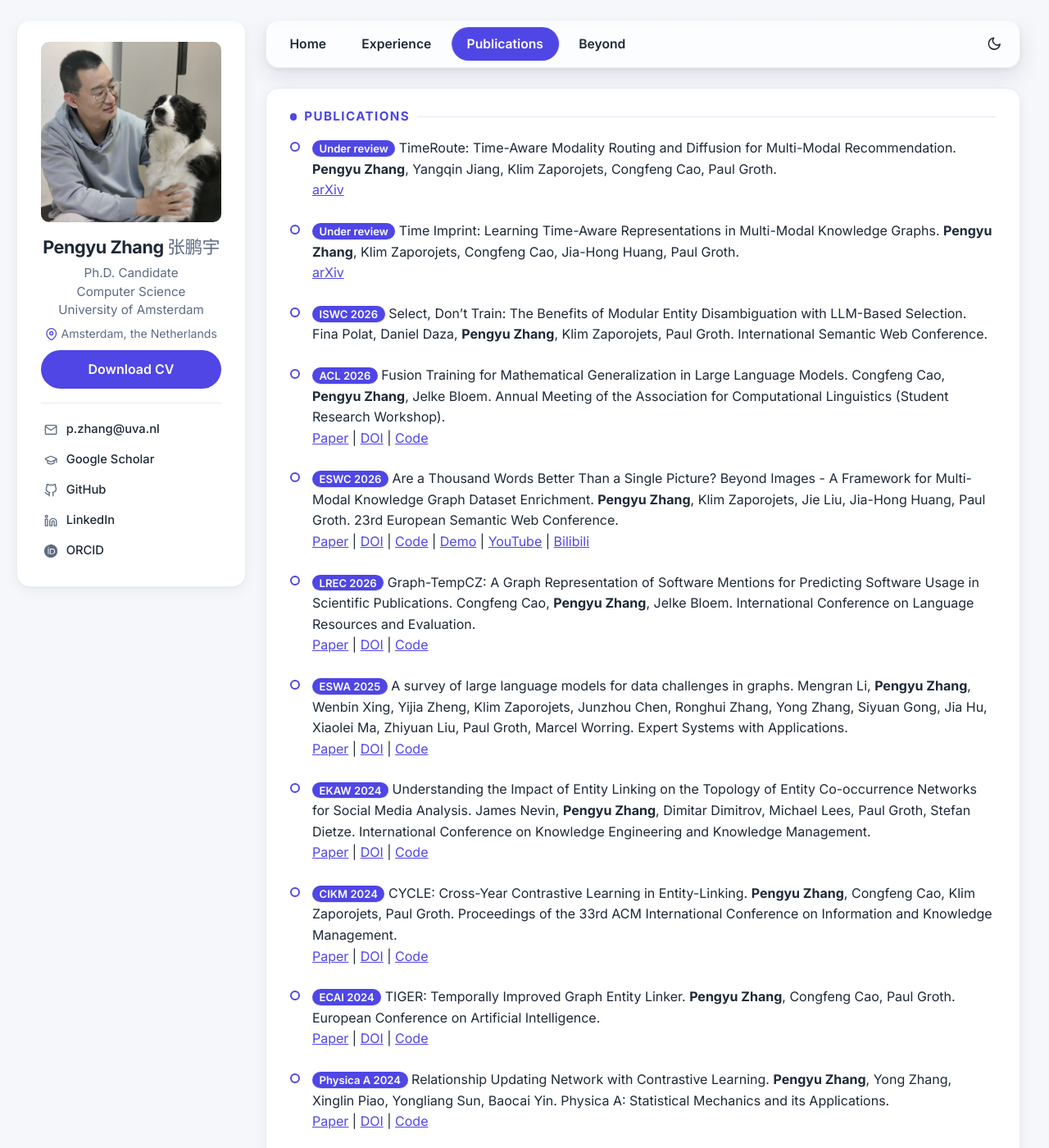
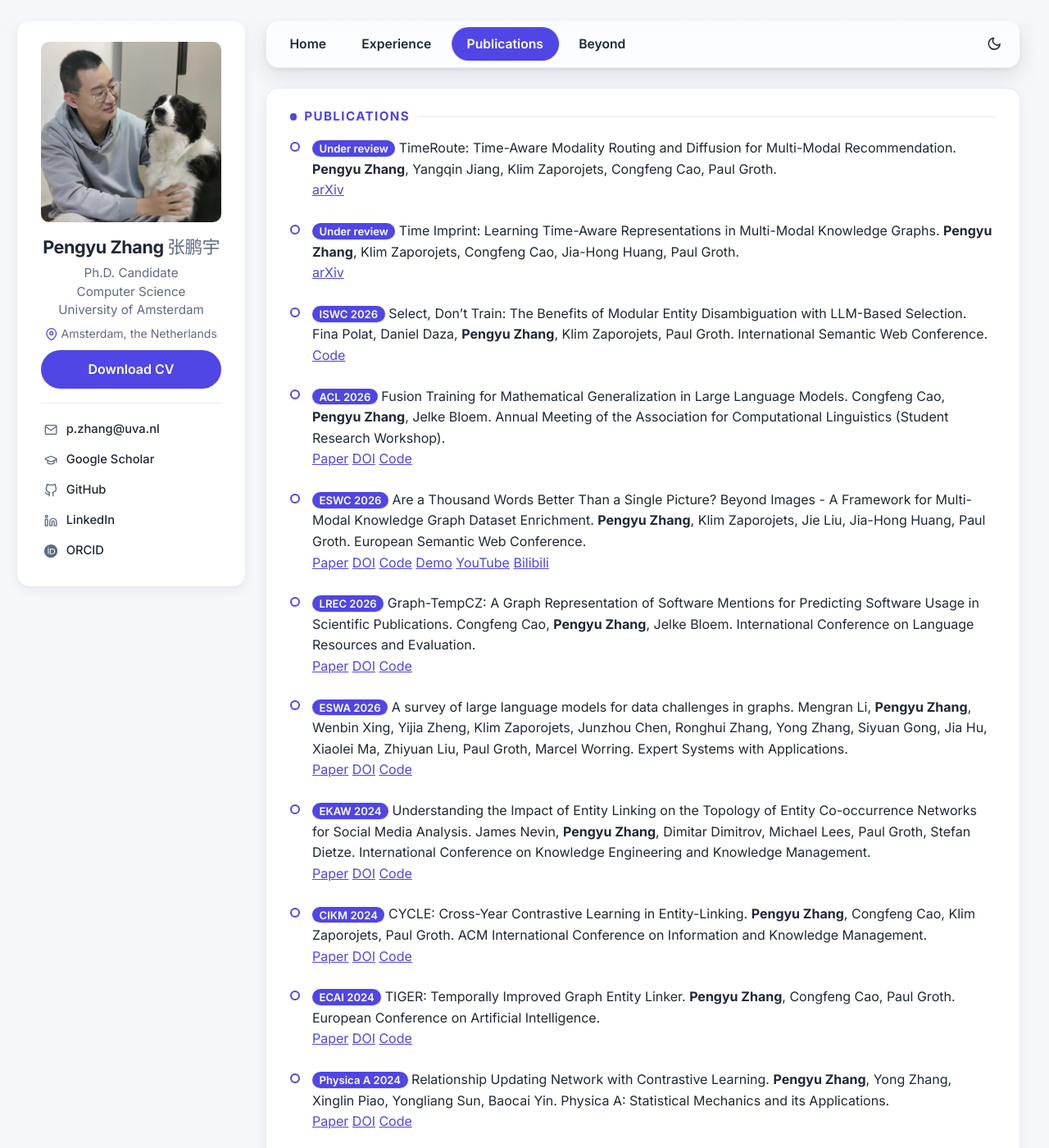
Before and after one commit to pengyu-zhang/pengyu-zhang.github.io, a Jekyll site: the page built from _pages/publications.md, in a window 1280 px wide and 1400 px high. Shown: the whole window at 82% size. Built offline with Jekyll 4.4.1, drawn with Linux system fonts in a browser that asks for light colours; some of the changed text lies outside the part shown.

Commit message:
Refresh site copy: About, Education, Publications, News
- About Me rewritten as a short final-year statement (two questions the
  research answers, numbers demoted to a single supporting sentence)
- Education: expected 2027
- Publications: titles carry the weight, authors/venue as muted meta,
  compact link rows; ESWA volume year 2026; RAISED code link for the
  ISWC 2026 paper; venue names without ordinals
- News: TimeRoute and Time Imprint arXiv items; colons after date pills
  dropped
- Meta descriptions updated to match

Co-Authored-By: Claude Fable 5.1 <noreply@anthropic.com>

```diff
--- a/_includes/news-items.md
+++ b/_includes/news-items.md
@@ -1,20 +1,22 @@
-- *2026.07*: 🎉 *Select, Don't Train* was accepted at **ISWC 2026**.
-- *2026.07*: 🎤 Presented *Fusion Training for Mathematical Generalization in Large Language Models* at **ACL 2026** in San Diego.
-- *2026.05*: A great week in Dubrovnik presenting *Beyond Images* at **ESWC 2026**.
-- *2026.05*: Presented *Graph-TempCZ* at **LREC 2026** in Palma de Mallorca, lots of good chats on software mentions in the literature.
-- *2026.04*: 🎉 *Fusion Training for Mathematical Generalization in Large Language Models* is in at the **ACL 2026** Student Research Workshop!
-- *2026.02*: 🎉 *Beyond Images* was accepted at **ESWC 2026**, thanks to everyone who made it happen.
+- *2026.08* 📄 *TimeRoute* is on arXiv: per-user modality routing and time-conditioned diffusion for multi-modal recommendation.
+- *2026.07* 🎉 *Select, Don't Train* was accepted at **ISWC 2026**.
+- *2026.07* 📄 *Time Imprint* is on arXiv: time as an entity-level modality in multi-modal knowledge graphs.
+- *2026.07* 🎤 Presented *Fusion Training for Mathematical Generalization in Large Language Models* at **ACL 2026** in San Diego.
+- *2026.05* A great week in Dubrovnik presenting *Beyond Images* at **ESWC 2026**.
+- *2026.05* Presented *Graph-TempCZ* at **LREC 2026** in Palma de Mallorca, lots of good chats on software mentions in the literature.
 <details class="news-more" markdown="1">
 <summary><span class="more-label">More</span><span class="less-label">Less</span></summary>
 
-- *2026.02*: 🎉 *Graph-TempCZ* accepted at **LREC 2026**. Great to see this one land.
-- *2025.09*: 🎉 Our survey on large language models for data challenges in graphs was accepted in **Expert Systems with Applications**.
-- *2024.11*: Presented our work on entity linking and co-occurrence networks at **EKAW 2024**, right here in Amsterdam.
-- *2024.10*: Off to Boise for **CIKM 2024** to present *CYCLE*.
-- *2024.10*: Presented *TIGER* at **ECAI 2024** in Santiago de Compostela.
-- *2024.09*: 🎉 Our paper on entity linking in co-occurrence networks was accepted at **EKAW 2024**.
-- *2024.07*: 🎉 *CYCLE* accepted at **CIKM 2024**!
-- *2024.07*: 🎉 *TIGER* accepted at **ECAI 2024**!
-- *2022.09*: 🚀 Joined **INDElab** at the University of Amsterdam to start my Ph.D. Excited for what's ahead!
+- *2026.04* 🎉 *Fusion Training for Mathematical Generalization in Large Language Models* was accepted at the **ACL 2026** Student Research Workshop!
+- *2026.02* 🎉 *Beyond Images* was accepted at **ESWC 2026**, thanks to everyone who made it happen.
+- *2026.02* 🎉 *Graph-TempCZ* accepted at **LREC 2026**. Great to see this one land.
+- *2025.09* 🎉 Our survey on large language models for data challenges in graphs was accepted in **Expert Systems with Applications**.
+- *2024.11* Presented our work on entity linking and co-occurrence networks at **EKAW 2024**, right here in Amsterdam.
+- *2024.10* Off to Boise for **CIKM 2024** to present *CYCLE*.
+- *2024.10* Presented *TIGER* at **ECAI 2024** in Santiago de Compostela.
+- *2024.09* 🎉 Our paper on entity linking in co-occurrence networks was accepted at **EKAW 2024**.
+- *2024.07* 🎉 *CYCLE* accepted at **CIKM 2024**!
+- *2024.07* 🎉 *TIGER* accepted at **ECAI 2024**!
+- *2022.09* 🚀 Joined **INDElab** at the University of Amsterdam to start my Ph.D. Excited for what's ahead!
 
 </details>
--- a/_pages/includes/pub_short.md
+++ b/_pages/includes/pub_short.md
@@ -1,43 +1,44 @@
 ## Publications
 
-- ``Under review`` TimeRoute: Time-Aware Modality Routing and Diffusion for Multi-Modal Recommendation. **Pengyu Zhang**, Yangqin Jiang, Klim Zaporojets, Congfeng Cao, Paul Groth.
-[arXiv](https://arxiv.org/abs/2608.10983)
+- ``Under review`` <span class="pub-title">TimeRoute: Time-Aware Modality Routing and Diffusion for Multi-Modal Recommendation.</span> <span class="pub-meta">**Pengyu Zhang**, Yangqin Jiang, Klim Zaporojets, Congfeng Cao, Paul Groth.</span>
+<span class="pub-links">[arXiv](https://arxiv.org/abs/2608.10983)</span>
 
-- ``Under review`` Time Imprint: Learning Time-Aware Representations in Multi-Modal Knowledge Graphs. **Pengyu Zhang**, Klim Zaporojets, Congfeng Cao, Jia-Hong Huang, Paul Groth.
-[arXiv](https://arxiv.org/abs/2607.09777)
+- ``Under review`` <span class="pub-title">Time Imprint: Learning Time-Aware Representations in Multi-Modal Knowledge Graphs.</span> <span class="pub-meta">**Pengyu Zhang**, Klim Zaporojets, Congfeng Cao, Jia-Hong Huang, Paul Groth.</span>
+<span class="pub-links">[arXiv](https://arxiv.org/abs/2607.09777)</span>
 
-- ``ISWC 2026`` Select, Don't Train: The Benefits of Modular Entity Disambiguation with LLM-Based Selection. Fina Polat, Daniel Daza, **Pengyu Zhang**, Klim Zaporojets, Paul Groth. International Semantic Web Conference.
+- ``ISWC 2026`` <span class="pub-title">Select, Don't Train: The Benefits of Modular Entity Disambiguation with LLM-Based Selection.</span> <span class="pub-meta">Fina Polat, Daniel Daza, **Pengyu Zhang**, Klim Zaporojets, Paul Groth. International Semantic Web Conference.</span>
+<span class="pub-links">[Code](https://github.com/FinaPolat/RAISED)</span>
 
-- ``ACL 2026`` Fusion Training for Mathematical Generalization in Large Language Models. Congfeng Cao, **Pengyu Zhang**, Jelke Bloem. Annual Meeting of the Association for Computational Linguistics (Student Research Workshop).
-[Paper](/pdf/Fusion_Training.pdf) | [DOI](https://doi.org/10.18653/v1/2026.acl-srw.64) | [Code](https://github.com/caocongfeng/Fusion-Bench)
+- ``ACL 2026`` <span class="pub-title">Fusion Training for Mathematical Generalization in Large Language Models.</span> <span class="pub-meta">Congfeng Cao, **Pengyu Zhang**, Jelke Bloem. Annual Meeting of the Association for Computational Linguistics (Student Research Workshop).</span>
+<span class="pub-links">[Paper](/pdf/Fusion_Training.pdf) [DOI](https://doi.org/10.18653/v1/2026.acl-srw.64) [Code](https://github.com/caocongfeng/Fusion-Bench)</span>
 
-- ``ESWC 2026`` Are a Thousand Words Better Than a Single Picture? Beyond Images - A Framework for Multi-Modal Knowledge Graph Dataset Enrichment. **Pengyu Zhang**, Klim Zaporojets, Jie Liu, Jia-Hong Huang, Paul Groth. 23rd European Semantic Web Conference.
-[Paper](/pdf/Beyond_Images.pdf) | [DOI](https://doi.org/10.1007/978-3-032-25156-5_5) | [Code](https://github.com/pengyu-zhang/Beyond-Images) | [Demo](https://pengyu-zhang.github.io/Beyond-Images/) | [YouTube](https://youtu.be/PHaukQic-N4) | [Bilibili](https://www.bilibili.com/video/BV13445zLEp4)
+- ``ESWC 2026`` <span class="pub-title">Are a Thousand Words Better Than a Single Picture? Beyond Images - A Framework for Multi-Modal Knowledge Graph Dataset Enrichment.</span> <span class="pub-meta">**Pengyu Zhang**, Klim Zaporojets, Jie Liu, Jia-Hong Huang, Paul Groth. European Semantic Web Conference.</span>
+<span class="pub-links">[Paper](/pdf/Beyond_Images.pdf) [DOI](https://doi.org/10.1007/978-3-032-25156-5_5) [Code](https://github.com/pengyu-zhang/Beyond-Images) [Demo](https://pengyu-zhang.github.io/Beyond-Images/) [YouTube](https://youtu.be/PHaukQic-N4) [Bilibili](https://www.bilibili.com/video/BV13445zLEp4)</span>
 
-- ``LREC 2026`` Graph-TempCZ: A Graph Representation of Software Mentions for Predicting Software Usage in Scientific Publications. Congfeng Cao, **Pengyu Zhang**, Jelke Bloem. International Conference on Language Resources and Evaluation.
-[Paper](/pdf/Graph-TempCZ.pdf) | [DOI](https://doi.org/10.63317/2jopizgg4dzo) | [Code](https://github.com/caocongfeng/Graph-TempCZ)
+- ``LREC 2026`` <span class="pub-title">Graph-TempCZ: A Graph Representation of Software Mentions for Predicting Software Usage in Scientific Publications.</span> <span class="pub-meta">Congfeng Cao, **Pengyu Zhang**, Jelke Bloem. International Conference on Language Resources and Evaluation.</span>
+<span class="pub-links">[Paper](/pdf/Graph-TempCZ.pdf) [DOI](https://doi.org/10.63317/2jopizgg4dzo) [Code](https://github.com/caocongfeng/Graph-TempCZ)</span>
 
-- ``ESWA 2025`` A survey of large language models for data challenges in graphs. Mengran Li, **Pengyu Zhang**, Wenbin Xing, Yijia Zheng, Klim Zaporojets, Junzhou Chen, Ronghui Zhang, Yong Zhang, Siyuan Gong, Jia Hu, Xiaolei Ma, Zhiyuan Liu, Paul Groth, Marcel Worring. Expert Systems with Applications.
-[Paper](/pdf/Graph-Learning-Challenges.pdf) | [DOI](https://doi.org/10.1016/j.eswa.2025.129643) | [Code](https://github.com/limengran98/Awesome-Literature-Graph-Learning-Challenges)
+- ``ESWA 2026`` <span class="pub-title">A survey of large language models for data challenges in graphs.</span> <span class="pub-meta">Mengran Li, **Pengyu Zhang**, Wenbin Xing, Yijia Zheng, Klim Zaporojets, Junzhou Chen, Ronghui Zhang, Yong Zhang, Siyuan Gong, Jia Hu, Xiaolei Ma, Zhiyuan Liu, Paul Groth, Marcel Worring. Expert Systems with Applications.</span>
+<span class="pub-links">[Paper](/pdf/Graph-Learning-Challenges.pdf) [DOI](https://doi.org/10.1016/j.eswa.2025.129643) [Code](https://github.com/limengran98/Awesome-Literature-Graph-Learning-Challenges)</span>
 
-- ``EKAW 2024`` Understanding the Impact of Entity Linking on the Topology of Entity Co-occurrence Networks for Social Media Analysis. James Nevin, **Pengyu Zhang**, Dimitar Dimitrov, Michael Lees, Paul Groth, Stefan Dietze. International Conference on Knowledge Engineering and Knowledge Management.
-[Paper](/pdf/Understanding_Entity_Linking.pdf) | [DOI](https://doi.org/10.1007/978-3-031-77792-9_5) | [Code](https://github.com/jim-g-n/Tweet-Linked-Entity-Co-occurrence)
+- ``EKAW 2024`` <span class="pub-title">Understanding the Impact of Entity Linking on the Topology of Entity Co-occurrence Networks for Social Media Analysis.</span> <span class="pub-meta">James Nevin, **Pengyu Zhang**, Dimitar Dimitrov, Michael Lees, Paul Groth, Stefan Dietze. International Conference on Knowledge Engineering and Knowledge Management.</span>
+<span class="pub-links">[Paper](/pdf/Understanding_Entity_Linking.pdf) [DOI](https://doi.org/10.1007/978-3-031-77792-9_5) [Code](https://github.com/jim-g-n/Tweet-Linked-Entity-Co-occurrence)</span>
 
-- ``CIKM 2024`` CYCLE: Cross-Year Contrastive Learning in Entity-Linking. **Pengyu Zhang**, Congfeng Cao, Klim Zaporojets, Paul Groth. Proceedings of the 33rd ACM International Conference on Information and Knowledge Management.
-[Paper](/pdf/CYCLE.pdf) | [DOI](https://doi.org/10.1145/3627673.3679702) | [Code](https://github.com/pengyu-zhang/CYCLE-Cross-Year-Contrastive-Learning-in-Entity-Linking)
+- ``CIKM 2024`` <span class="pub-title">CYCLE: Cross-Year Contrastive Learning in Entity-Linking.</span> <span class="pub-meta">**Pengyu Zhang**, Congfeng Cao, Klim Zaporojets, Paul Groth. ACM International Conference on Information and Knowledge Management.</span>
+<span class="pub-links">[Paper](/pdf/CYCLE.pdf) [DOI](https://doi.org/10.1145/3627673.3679702) [Code](https://github.com/pengyu-zhang/CYCLE-Cross-Year-Contrastive-Learning-in-Entity-Linking)</span>
 
-- ``ECAI 2024`` TIGER: Temporally Improved Graph Entity Linker. **Pengyu Zhang**, Congfeng Cao, Paul Groth. European Conference on Artificial Intelligence.
-[Paper](/pdf/TIGER.pdf) | [DOI](https://doi.org/10.3233/FAIA240933) | [Code](https://github.com/pengyu-zhang/TIGER-Temporally-Improved-Graph-Entity-Linker)
+- ``ECAI 2024`` <span class="pub-title">TIGER: Temporally Improved Graph Entity Linker.</span> <span class="pub-meta">**Pengyu Zhang**, Congfeng Cao, Paul Groth. European Conference on Artificial Intelligence.</span>
+<span class="pub-links">[Paper](/pdf/TIGER.pdf) [DOI](https://doi.org/10.3233/FAIA240933) [Code](https://github.com/pengyu-zhang/TIGER-Temporally-Improved-Graph-Entity-Linker)</span>
 
-- ``Physica A 2024`` Relationship Updating Network with Contrastive Learning. **Pengyu Zhang**, Yong Zhang, Xinglin Piao, Yongliang Sun, Baocai Yin. Physica A: Statistical Mechanics and its Applications.
-[Paper](/pdf/RUNCL.pdf) | [DOI](https://doi.org/10.1016/j.physa.2024.129874) | [Code](https://github.com/pengyu-zhang/RUNCL-Relationship-Updating-Network-with-Contrastive-Learning)
+- ``Physica A 2024`` <span class="pub-title">Relationship Updating Network with Contrastive Learning.</span> <span class="pub-meta">**Pengyu Zhang**, Yong Zhang, Xinglin Piao, Yongliang Sun, Baocai Yin. Physica A: Statistical Mechanics and its Applications.</span>
+<span class="pub-links">[Paper](/pdf/RUNCL.pdf) [DOI](https://doi.org/10.1016/j.physa.2024.129874) [Code](https://github.com/pengyu-zhang/RUNCL-Relationship-Updating-Network-with-Contrastive-Learning)</span>
 
-- ``EAAI 2023`` MVMA-GCN: Multi-view Multi-layer Attention Graph Convolutional Networks. **Pengyu Zhang**, Yong Zhang, Jingcheng Wang, Baocai Yin. Engineering Applications of Artificial Intelligence.
-[Paper](/pdf/MVMA-GCN.pdf) | [DOI](https://doi.org/10.1016/j.engappai.2023.106717) | [Code](https://github.com/pengyu-zhang/MVMA-GCN)
+- ``EAAI 2023`` <span class="pub-title">MVMA-GCN: Multi-view Multi-layer Attention Graph Convolutional Networks.</span> <span class="pub-meta">**Pengyu Zhang**, Yong Zhang, Jingcheng Wang, Baocai Yin. Engineering Applications of Artificial Intelligence.</span>
+<span class="pub-links">[Paper](/pdf/MVMA-GCN.pdf) [DOI](https://doi.org/10.1016/j.engappai.2023.106717) [Code](https://github.com/pengyu-zhang/MVMA-GCN)</span>
 
-- ``JCAD 2022`` Visual Analysis for Name Disambiguation of Academic Papers *(in Chinese)*. **Pengyu Zhang**, Yong Zhang, Yanjie Cui, Baocai Yin. Journal of Computer-Aided Design and Computer Graphics.
-[Paper](/pdf/Visual_Analysis.pdf) | [DOI](https://doi.org/10.3724/sp.j.1089.2022.19191) | [Code](https://github.com/pengyu-zhang/Visual-Analysis-for-Name-Disambiguation-of-Academic-Papers) | [Demo](https://pengyu-zhang.github.io/Visual-Analysis-for-Name-Disambiguation-of-Academic-Papers/) | [YouTube](https://www.youtube.com/watch?v=jQ8MNu-L-Os) | [Bilibili](https://www.bilibili.com/video/BV1QM4m1k77Q/)
+- ``JCAD 2022`` <span class="pub-title">Visual Analysis for Name Disambiguation of Academic Papers *(in Chinese)*.</span> <span class="pub-meta">**Pengyu Zhang**, Yong Zhang, Yanjie Cui, Baocai Yin. Journal of Computer-Aided Design and Computer Graphics.</span>
+<span class="pub-links">[Paper](/pdf/Visual_Analysis.pdf) [DOI](https://doi.org/10.3724/sp.j.1089.2022.19191) [Code](https://github.com/pengyu-zhang/Visual-Analysis-for-Name-Disambiguation-of-Academic-Papers) [Demo](https://pengyu-zhang.github.io/Visual-Analysis-for-Name-Disambiguation-of-Academic-Papers/) [YouTube](https://www.youtube.com/watch?v=jQ8MNu-L-Os) [Bilibili](https://www.bilibili.com/video/BV1QM4m1k77Q/)</span>
 
-- ``Information 2021`` Dual-Channel Heterogeneous Graph Network for Author Name Disambiguation. Xin Zheng, **Pengyu Zhang**, Yanjie Cui, Rong Du, Yong Zhang. Information.
-[Paper](/pdf/Dual-Channel.pdf) | [DOI](https://doi.org/10.3390/info12090383) | [Code](https://github.com/pengyu-zhang/Dual-channel-Heterogeneous-Graph-Network-for-Author-Name-Disambiguation)
+- ``Information 2021`` <span class="pub-title">Dual-Channel Heterogeneous Graph Network for Author Name Disambiguation.</span> <span class="pub-meta">Xin Zheng, **Pengyu Zhang**, Yanjie Cui, Rong Du, Yong Zhang. Information.</span>
+<span class="pub-links">[Paper](/pdf/Dual-Channel.pdf) [DOI](https://doi.org/10.3390/info12090383) [Code](https://github.com/pengyu-zhang/Dual-channel-Heterogeneous-Graph-Network-for-Author-Name-Disambiguation)</span>
 {: .timeline}
```
Also changed, not shown: _pages/about.md (+1 -1 lines), _pages/includes/education.md (+2 -2 lines), _pages/includes/intro.md (+5 -3 lines).
